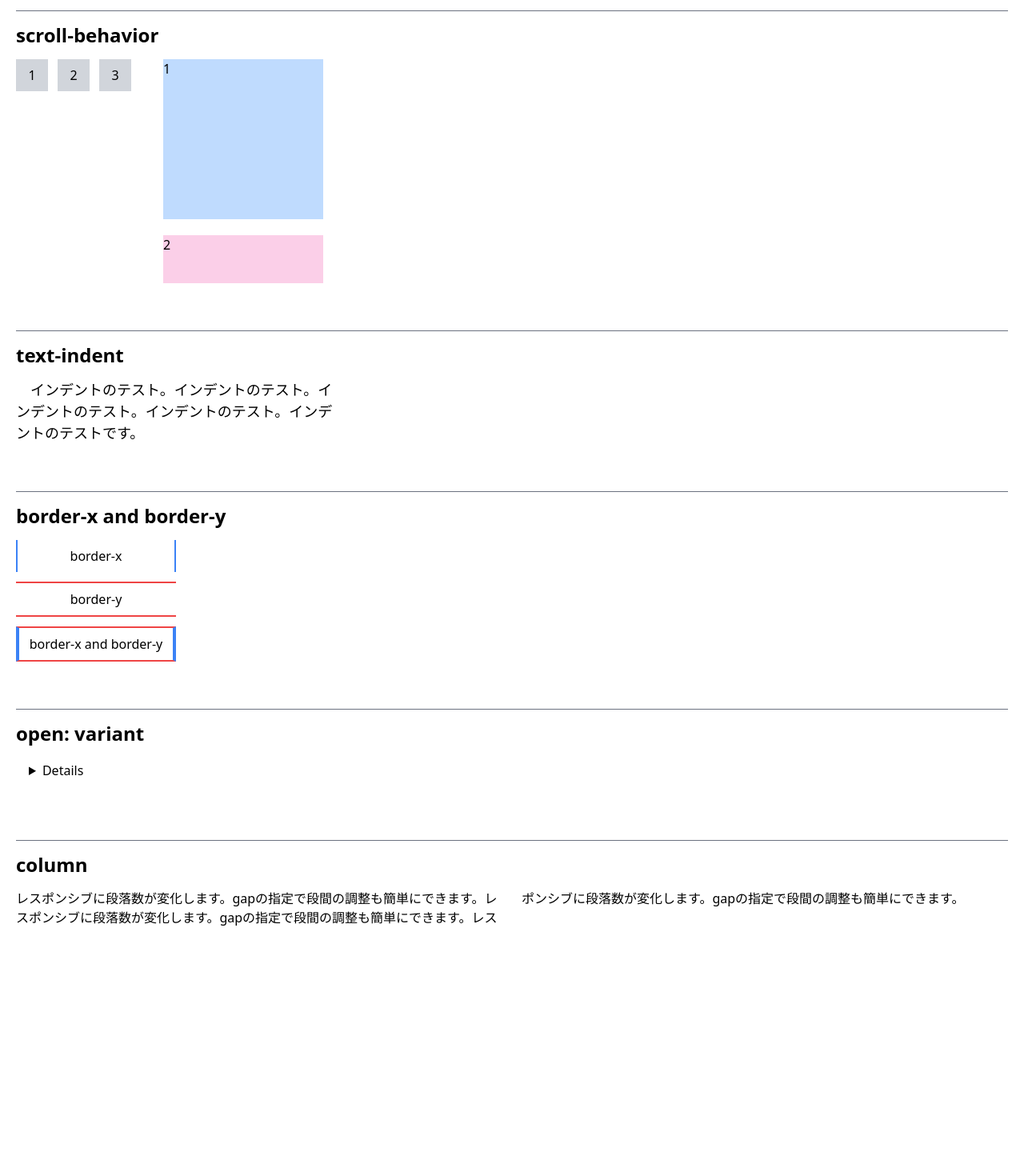
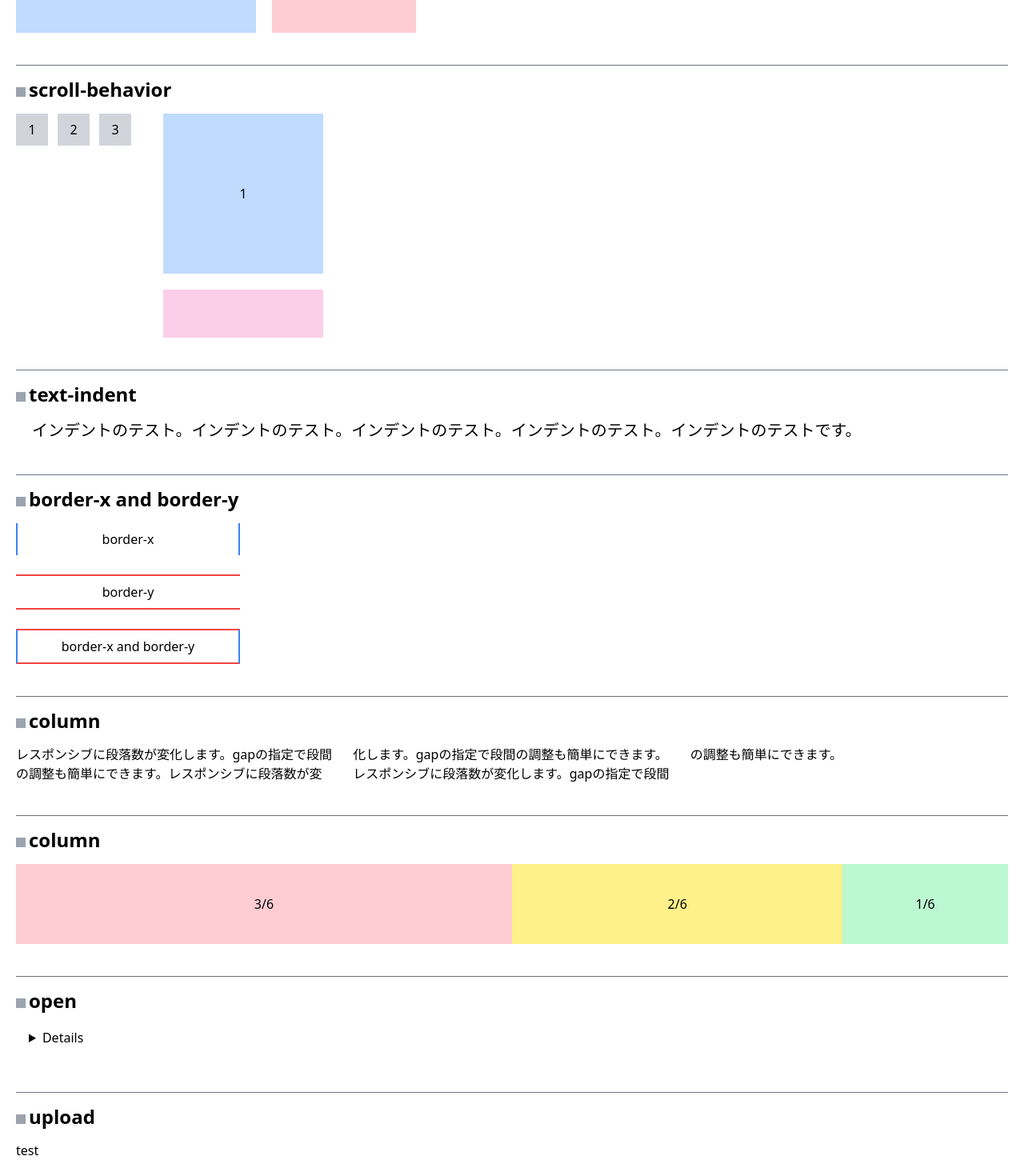
Before and after one commit to K-shigehito/tailwind3-preview, a Vue app: page / in a window 1280 px wide. Shown: the part 447-1917 px from the top of the page at 80% size. Before the commit the page ends 1626 px from the top, so only its background shows below. Built offline with nearby package versions, Linux system fonts and the light colour scheme.

Commit message:
feat: flex-basisの追加

```diff
--- a/src/App.vue
+++ b/src/App.vue
@@ -1,28 +1,55 @@
 <script setup lang="ts">
+import BaseHeadding from './components/BaseHeadding.vue';
 import AspectRatio from './components/AspectRatio.vue';
 import Border from './components/Border.vue';
 import Column from './components/Column.vue';
-import OpenVariant from './components/OpenVariant.vue';
 import ScrollBehavior from './components/ScrollBehavior.vue';
 import ScrollSnap from './components/ScrollSnap.vue';
 import TextIndent from './components/TextIndent.vue';
+import OpenVariant from './components/OpenVariant.vue';
+import Upload from './components/Upload.vue';
+import FlexBasis from './components/FlexBasis.vue';
 </script>
 
 <template>
-  <div class="m-[20px]">
+  <div class="flex flex-col gap-[40px] m-[20px] divide-y-[1px] divide-gray-500">
+    <div class="pt-[0px]">
+      <BaseHeadding>aspect-ratio</BaseHeadding>
       <AspectRatio />
-    <div class="h-[60px] mb-[12px] border-b-[1px] border-gray-500"></div>
+    </div>
+    <div class="pt-[12px]">
+      <BaseHeadding>scrpll-snap</BaseHeadding>
       <ScrollSnap />
-    <div class="h-[60px] mb-[12px] border-b-[1px] border-gray-500"></div>
+    </div>
+    <div class="pt-[12px]">
+      <BaseHeadding>scroll-behavior</BaseHeadding>
       <ScrollBehavior />
-    <div class="h-[60px] mb-[12px] border-b-[1px] border-gray-500"></div>
+    </div>
+    <div class="pt-[12px]">
+      <BaseHeadding>text-indent</BaseHeadding>
       <TextIndent />
-    <div class="h-[60px] mb-[12px] border-b-[1px] border-gray-500"></div>
+    </div>
+    <div class="pt-[12px]">
+      <BaseHeadding>border-x and border-y</BaseHeadding>
       <Border />
-    <div class="h-[60px] mb-[12px] border-b-[1px] border-gray-500"></div>
+    </div>
+    <div class="pt-[12px]">
+      <BaseHeadding>column</BaseHeadding>
+      <Column />
+    </div>
+    <div class="pt-[12px]">
+      <BaseHeadding>column</BaseHeadding>
+      <FlexBasis />
+    </div>
+
+    <div class="pt-[12px]">
+      <BaseHeadding>open</BaseHeadding>
       <OpenVariant />
-    <div class="h-[60px] mb-[12px] border-b-[1px] border-gray-500"></div>
-    <Column />
+    </div>
+    <div class="pt-[12px]">
+      <BaseHeadding>upload</BaseHeadding>
+      <Upload />
+    </div>
   </div>
 </template>
 
--- a/src/components/AspectRatio.vue
+++ b/src/components/AspectRatio.vue
@@ -1,16 +1,15 @@
 <template>
-  <h2 class="mb-[12px] font-bold text-[24px]">aspect-ratio</h2>
   <div
     class="
       flex
       items-center
       justify-center
-      w-[200px]
+      w-[300px]
       aspect-[16/9]
       bg-indigo-200
       text-100
     "
   >
-    aspect-ratio
+    aspect-ratio: 16/9
   </div>
 </template>
--- /dev/null
+++ b/src/components/BaseHeadding.vue
@@ -0,0 +1,16 @@
+<template>
+  <h2
+    class="
+      mb-[12px]
+      font-bold
+      text-[24px]
+      before:inline-block
+      before:mr-[4px]
+      before:h-[12px]
+      before:w-[12px]
+      before:bg-gray-400
+    "
+  >
+    <slot />
+  </h2>
+</template>
--- a/src/components/Border.vue
+++ b/src/components/Border.vue
@@ -1,22 +1,21 @@
 <template>
-  <h2 class="font-bold text-[24px]">border-x and border-y</h2>
   <div
-    class="mt-[12px] p-[8px] w-[200px] text-center border-x-2 border-x-blue-500"
+    class="mt-[12px] p-[8px] w-[280px] text-center border-x-2 border-x-blue-500"
   >
     border-x
   </div>
   <div
-    class="mt-[12px] p-[8px] w-[200px] text-center border-y-2 border-y-red-500"
+    class="mt-[24px] p-[8px] w-[280px] text-center border-y-2 border-y-red-500"
   >
     border-y
   </div>
   <div
     class="
-      mt-[12px]
+      mt-[24px]
       p-[8px]
-      w-[200px]
+      w-[280px]
       text-center
-      border-x-4 border-x-blue-500 border-y-2 border-y-red-500
+      border-x-2 border-x-blue-500 border-y-2 border-y-red-500
     "
   >
     border-x and border-y
--- a/src/components/Column.vue
+++ b/src/components/Column.vue
@@ -1,6 +1,5 @@
 <template>
-  <h2 class="mb-[12px] font-bold text-[24px]">column</h2>
-  <div class="columns-md gap-x-6">
+  <div class="columns-sm gap-x-6">
     レスポンシブに段落数が変化します。gapの指定で段間の調整も簡単にできます。レスポンシブに段落数が変化します。gapの指定で段間の調整も簡単にできます。レスポンシブに段落数が変化します。gapの指定で段間の調整も簡単にできます。
   </div>
 </template>
--- /dev/null
+++ b/src/components/FlexBasis.vue
@@ -0,0 +1,43 @@
+<template>
+  <div class="flex w-full">
+    <div
+      class="
+        flex
+        items-center
+        justify-center
+        flex-grow
+        basis-3/6
+        h-[100px]
+        bg-rose-200
+      "
+    >
+      3/6
+    </div>
+    <div
+      class="
+        flex
+        items-center
+        justify-center
+        flex-grow
+        basis-2/6
+        h-[100px]
+        bg-yellow-200
+      "
+    >
+      2/6
+    </div>
+    <div
+      class="
+        flex
+        items-center
+        justify-center
+        flex-grow
+        basis-1/6
+        h-[100px]
+        bg-green-200
+      "
+    >
+      1/6
+    </div>
+  </div>
+</template>
--- a/src/components/OpenVariant.vue
+++ b/src/components/OpenVariant.vue
@@ -1,5 +1,4 @@
 <template>
-  <h2 class="font-bold text-[24px]">open: variant</h2>
   <details class="text-left m-[16px] open:text-red-500">
     <summary>Details</summary>
     Something small enough to escape casual notice.
--- a/src/components/ScrollBehavior.vue
+++ b/src/components/ScrollBehavior.vue
@@ -1,5 +1,4 @@
 <template>
-  <h2 class="mb-[12px] font-bold text-[24px]">scroll-behavior</h2>
   <div class="flex gap-[40px]">
     <nav class="flex gap-[12px] mb-[40px]">
       <a
@@ -20,9 +19,38 @@
     </nav>
 
     <div class="h-[280px] w-[280px] scroll-smooth overflow-y-scroll">
-      <div id="page-1" class="w-[200px] h-[200px] bg-blue-200">1</div>
-      <div id="page-2" class="w-[200px] h-[200px] mt-[20px] bg-pink-200">2</div>
-      <div id="page-3" class="w-[200px] h-[200px] mt-[20px] bg-yellow-200">
+      <div
+        id="page-1"
+        class="flex items-center justify-center w-[200px] h-[200px] bg-blue-200"
+      >
+        1
+      </div>
+      <div
+        id="page-2"
+        class="
+          flex
+          items-center
+          justify-center
+          w-[200px]
+          h-[200px]
+          mt-[20px]
+          bg-pink-200
+        "
+      >
+        2
+      </div>
+      <div
+        id="page-3"
+        class="
+          flex
+          items-center
+          justify-center
+          w-[200px]
+          h-[200px]
+          mt-[20px]
+          bg-yellow-200
+        "
+      >
         3
       </div>
     </div>
--- a/src/components/ScrollSnap.vue
+++ b/src/components/ScrollSnap.vue
@@ -1,5 +1,4 @@
 <template>
-  <h2 class="mb-[12px] font-bold text-[24px]">scroll-snap</h2>
   <div
     class="
       flex
@@ -16,7 +15,7 @@
         items-center
         justify-center
         w-[300px]
-        h-[100px]
+        h-[150px]
         bg-blue-200
         snap-start
       "
@@ -29,7 +28,7 @@
         items-center
         justify-center
         w-[300px]
-        h-[100px]
+        h-[150px]
         bg-rose-200
         snap-center
       "
@@ -42,7 +41,7 @@
         items-center
         justify-center
         w-[300px]
-        h-[100px]
+        h-[150px]
         bg-violet-200
         snap-center
       "
@@ -55,7 +54,7 @@
         items-center
         justify-center
         w-[300px]
-        h-[100px]
+        h-[150px]
         bg-yellow-200
         snap-end
       "
--- a/src/components/TextIndent.vue
+++ b/src/components/TextIndent.vue
@@ -1,8 +1,5 @@
 <template>
-  <h2 class="mb-[12px] font-bold text-[24px]">text-indent</h2>
-  <div class="flex gap-[40px] w-[400px] text-[18px]">
-    <div class="indent-[1em]">
-      インデントのテスト。インデントのテスト。インデントのテスト。インデントのテスト。インデントのテストです。
-    </div>
+  <div class="indent-[1em] text-[20px]">
+    インデントのテスト。インデントのテスト。インデントのテスト。インデントのテスト。インデントのテストです。
   </div>
 </template>
--- /dev/null
+++ b/src/components/Upload.vue
@@ -0,0 +1,3 @@
+<template>
+  <div class="file:bg-gray-500">test</div>
+</template>
```
Lines whose indentation alone changed are shown as unchanged.
